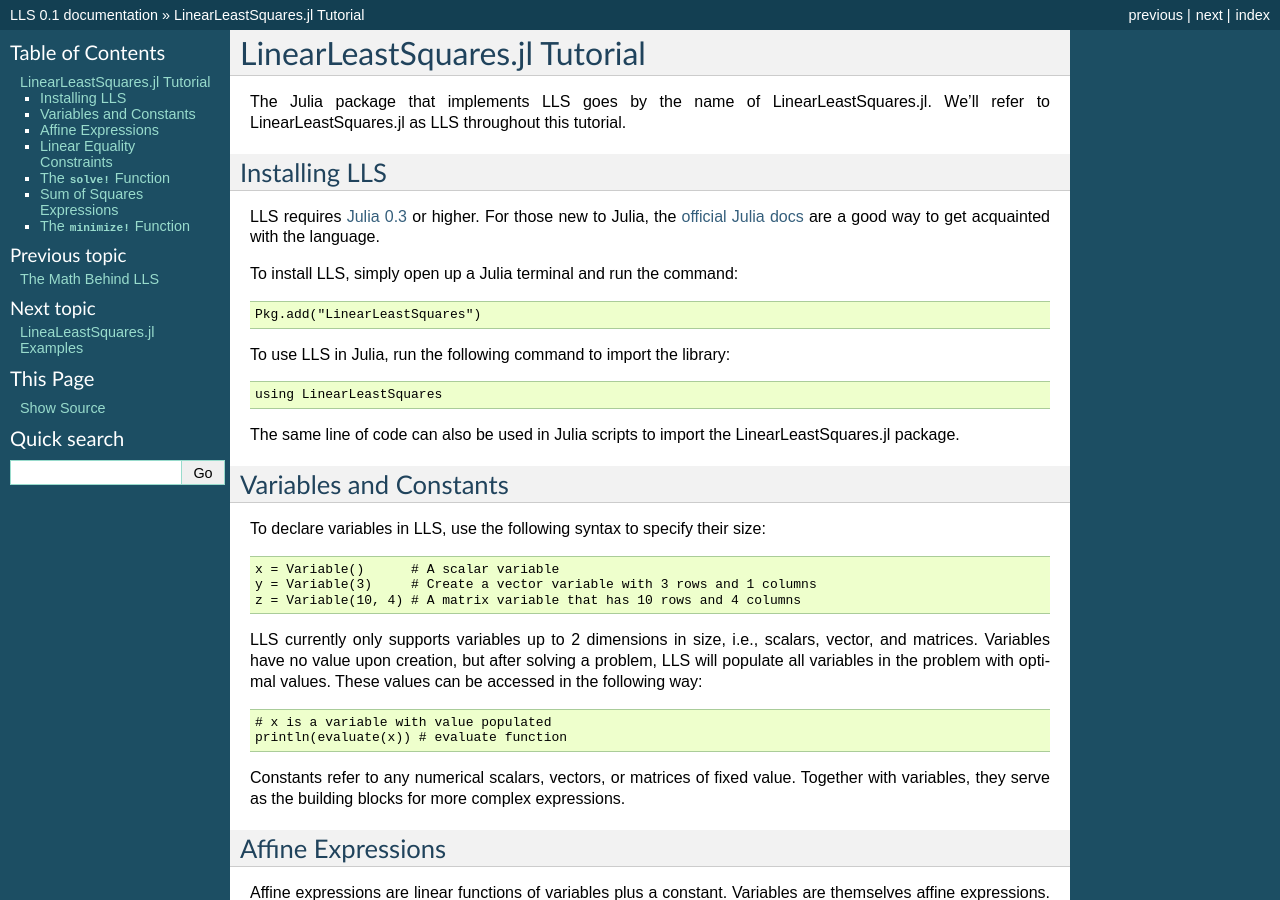
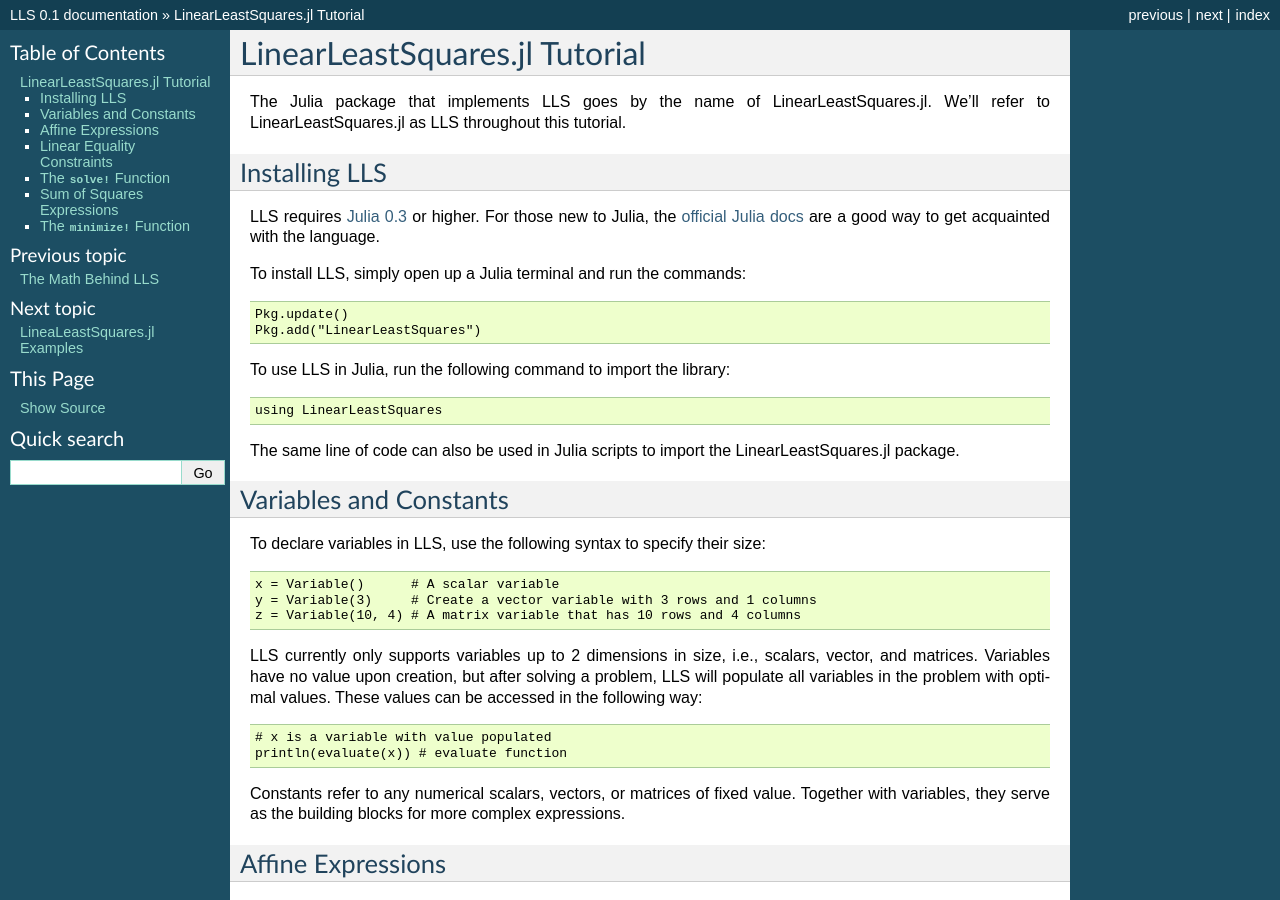
Before and after one commit to davidlizeng/LinearLeastSquares.jl, a Sphinx documentation site: the page built from docs/julia_tutorial.rst, in a window 1280 px wide and 900 px high. Built offline with Sphinx 7.4.7, drawn with Linux system fonts in a browser that asks for light colours.

```diff
--- a/docs/julia_tutorial.rst
+++ b/docs/julia_tutorial.rst
@@ -11,10 +11,11 @@
 For those new to Julia, the `official Julia docs <http://docs.julialang.org/en/release-0.3/>`_
 are a good way to get acquainted with the language.
 
-To install LLS, simply open up a Julia terminal and run the command:
+To install LLS, simply open up a Julia terminal and run the commands:
 
 .. code-block:: none
 
+  Pkg.update()
   Pkg.add("LinearLeastSquares")
 
 To use LLS in Julia, run the following command to import the library:
```
Also changed, not shown: 7 other files.
